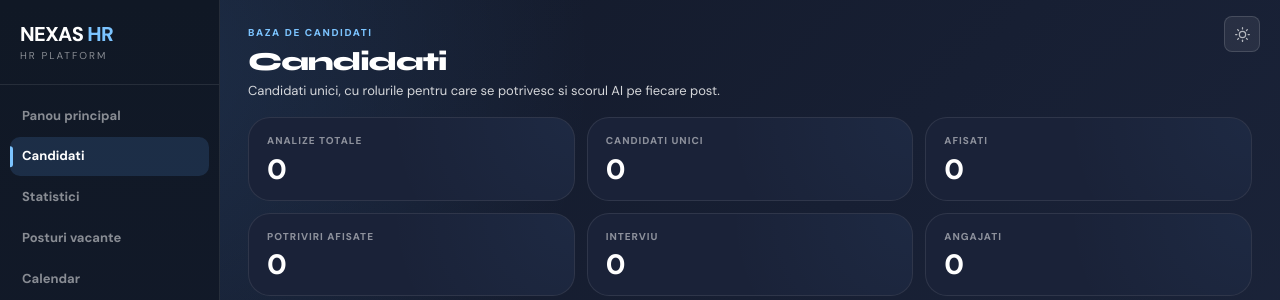
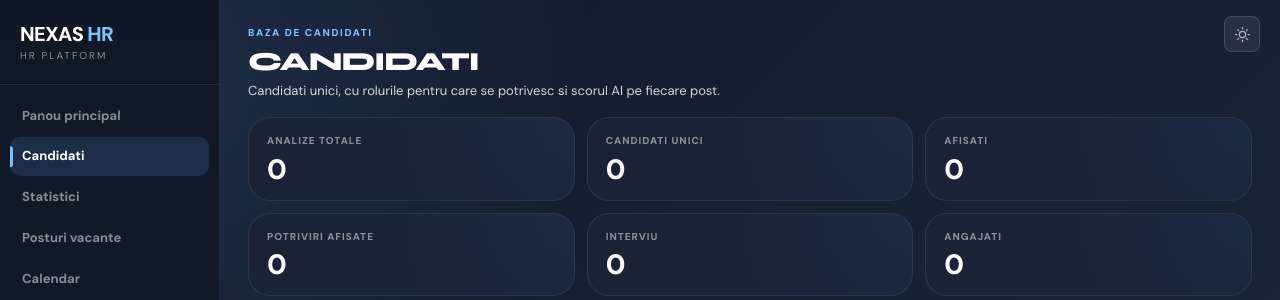
Before and after one commit to robotHR/HR, a FastAPI app: page /candidati in a window 1280 px wide. Shown: the top 300 px of the page. Run offline with FastAPI, Linux system fonts and the light colour scheme; the visitor is signed in with stand-in values (Sample User, id 1); data that the repository does not hold is empty; parts of the project's set-up code (start-up, migrations or seed data) failed here and were passed over.

Commit message:
Update candidates.html

```diff
--- a/app/templates/candidates.html
+++ b/app/templates/candidates.html
@@ -524,7 +524,7 @@ table,th,td{font-size:13px}
         <div class="page-head">
             <div>
                 <div class="eyebrow">Baza de candidati</div>
-                <h1 class="page-title syne-only">Candidati</h1>
+                <h1 class="page-title syne-only">CANDIDATI</h1>
                 <div class="page-sub">Candidati unici, cu rolurile pentru care se potrivesc si scorul AI pe fiecare post.</div>
             </div>
 
```
